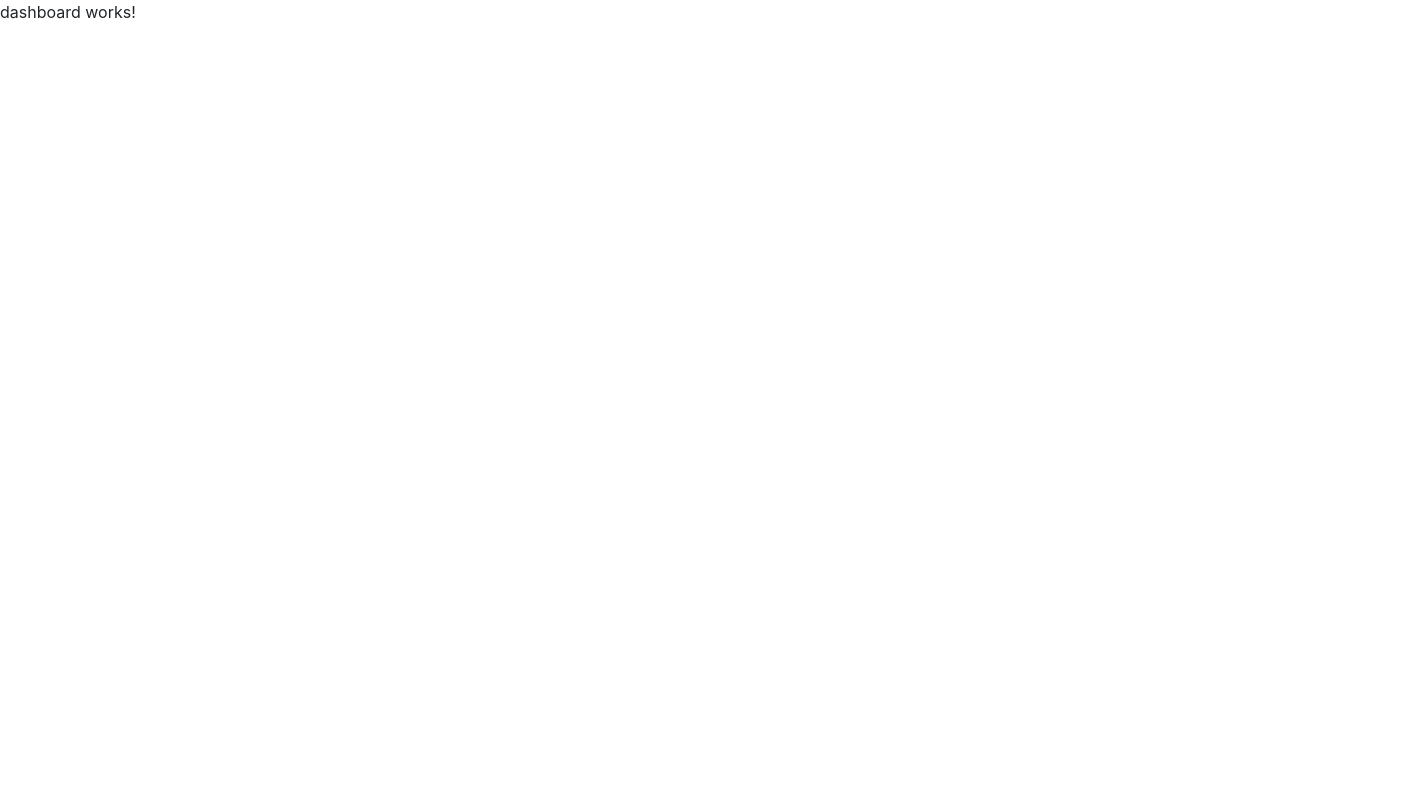
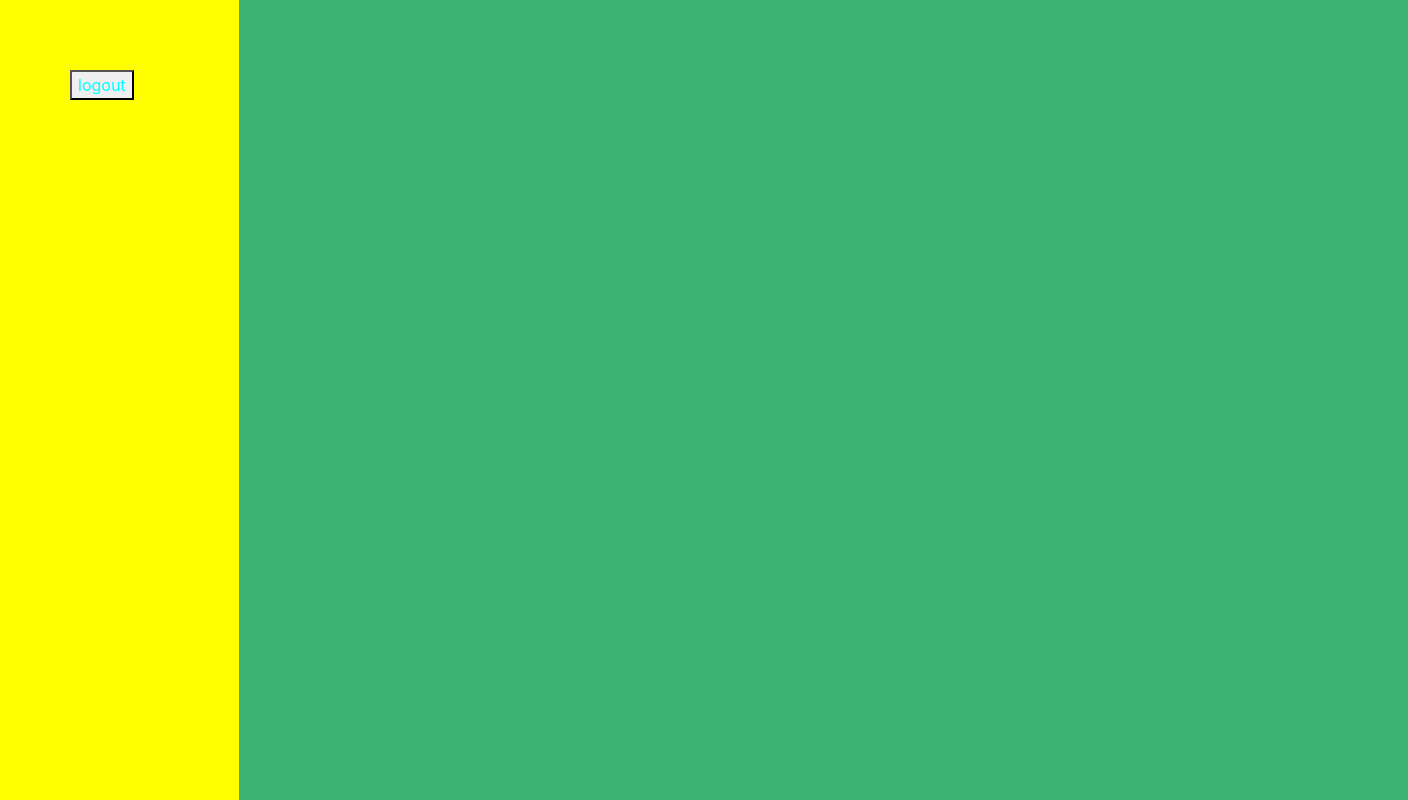
Before and after one commit to muralibho/IMSystem, an Angular app: page /dashboard in a window 1280 px wide. Shown: the whole page, 1408 px wide, since content can reach past the window. Built offline with nearby package versions, Linux system fonts and the light colour scheme; sample sign-in values are in the browser's storage.

Commit message:
Token storage completed and  Auth guard implemented

```diff
--- a/src/app/app-routing.module.ts
+++ b/src/app/app-routing.module.ts
@@ -3,9 +3,10 @@ import { RouterModule, Routes } from '@angular/router';
 import { DashboardComponent } from './components/dashboard/dashboard.component';
 import { LoginComponent } from './components/login/login.component';
 import { PagenotfoundComponent } from './components/pagenotfound/pagenotfound.component';
+import { AuthGuard } from './guards/auth.guard';
 
 const routes: Routes = [{path:'login', component:LoginComponent},
- {path:'dashboard', component:DashboardComponent},
+ {path:'dashboard', component:DashboardComponent, canActivate:[AuthGuard]},
  {path:'', component:LoginComponent},
  {path:'**', component:PagenotfoundComponent}
 ];
--- a/src/app/components/dashboard/dashboard.component.css
+++ b/src/app/components/dashboard/dashboard.component.css
@@ -0,0 +1,19 @@
+
+.parent{
+        height: 100vh;
+        width: 110vw;
+        display: flex;
+        background-color: mediumseagreen;
+       }
+.child1{
+            height : 100%;
+            width: 17%;
+            margin :left;
+            background-color: yellow;
+            justify-content: center;
+            color:blueviolet;
+            padding: 70px;
+       }
+       button{
+            color:aqua;
+       }
--- a/src/app/components/dashboard/dashboard.component.html
+++ b/src/app/components/dashboard/dashboard.component.html
@@ -1 +1,9 @@
-<p>dashboard works!</p>
+
+
+<div class="parent">
+    <div class="child1">
+<button routerLink="/login">logout</button>
+</div>
+<div class="child2">
+    <router-outlet></router-outlet>
+</div>
--- a/src/app/components/dashboard/dashboard.component.ts
+++ b/src/app/components/dashboard/dashboard.component.ts
@@ -1,4 +1,5 @@
 import { Component, OnInit } from '@angular/core';
+import { Router } from '@angular/router';
 
 @Component({
   selector: 'app-dashboard',
@@ -7,9 +8,13 @@ import { Component, OnInit } from '@angular/core';
 })
 export class DashboardComponent implements OnInit {
 
-  constructor() { }
+  constructor(private router:Router) { }
 
   ngOnInit(): void {
   }
+  logout(){
+    sessionStorage.removeItem("IMSystem-token");
+    this.router.navigateByUrl('/login');
+  }
 
 }
--- a/src/app/components/login/login.component.ts
+++ b/src/app/components/login/login.component.ts
@@ -1,5 +1,6 @@
 import { Component, OnInit } from '@angular/core';
 import { FormControl, FormGroup, Validators } from '@angular/forms';
+import { Router } from '@angular/router';
 import { LoginService } from 'src/app/services/login.service';
 
 @Component({
@@ -9,17 +10,15 @@ import { LoginService } from 'src/app/services/login.service';
 })
 export class LoginComponent implements OnInit {
 
-  public email    : string = "";
-  public password : string = "";
-
   public loginForm:FormGroup = new FormGroup(
     {
       email: new FormControl(null, [Validators.required, Validators.minLength(15), Validators.maxLength(20)]),
       password: new FormControl(null, [Validators.required, Validators.minLength(10), Validators.maxLength(15)])
     }
   )
-  constructor(private _loginService:LoginService) {
-    this._loginService.getLoginForm().subscribe(
+
+  constructor(private _loginService:LoginService,private router:Router) {
+    this._loginService.login().subscribe(
       (data:any)=>{
            this.loginForm = data;
       },
@@ -34,7 +33,14 @@ export class LoginComponent implements OnInit {
   }
 
   login(){
-
+    this._loginService.login().subscribe(
+      (data:any)=>{
+         sessionStorage.setItem("IMSystem-token", data.token);
+        this.router.navigateByUrl("/dashboard");
+       },
+       (err:any)=>{
+         alert("Invalid Credentials");
   }
-
+    )
 }
+}
--- /dev/null
+++ b/src/app/guards/auth.guard.ts
@@ -0,0 +1,21 @@
+import { Injectable } from '@angular/core';
+import { ActivatedRouteSnapshot, CanActivate, RouterStateSnapshot, UrlTree } from '@angular/router';
+import { Observable } from 'rxjs';
+
+@Injectable({
+  providedIn: 'root'
+})
+export class AuthGuard implements CanActivate {
+
+  canActivate()
+     {
+      if(sessionStorage.getItem("IMSystem-token"))
+      {
+        return true;
+      }
+      else{
+        alert("you need to login to access this page");
+        return false;
+      }
+    }
+  }
--- a/src/app/services/login.service.ts
+++ b/src/app/services/login.service.ts
@@ -7,10 +7,12 @@ import { Observable } from 'rxjs';
 })
 export class LoginService {
 
+
+
   constructor(private _httpClient:HttpClient) {
 
    }
-   getLoginForm():Observable<any>
+   login():Observable<any>
    {
     return this._httpClient.get("https://reqres.in/api/login");
    }
```
Also changed, not shown: 1 other file (tests, documents, lock files or other folders).
